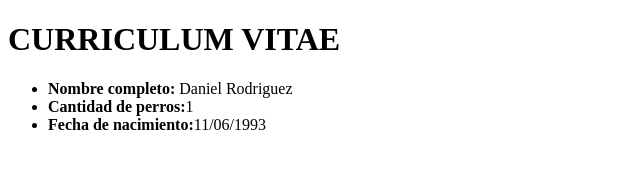
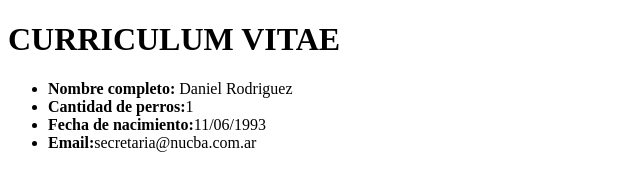
Before and after one commit to daniel-r-2022/nucba_2717, a plain HTML site: page Clase_2/index.html in a window 1280 px wide. Shown: the whole page, without its empty margins (0-640 px from the left). Drawn offline with Linux system fonts and the light colour scheme.

Commit message:
mail agregado

```diff
--- a/Clase_2/index.html
+++ b/Clase_2/index.html
@@ -13,6 +13,7 @@
         <li><b>Nombre completo:</b> Daniel Rodriguez</li>
     <li><b>Cantidad de perros:</b>1</li>
     <li><b>Fecha de nacimiento:</b>11/06/1993</li>
-    </ul>
+<li><b>Email:</b>secretaria@nucba.com.ar</li>
+</ul>
 </body>
 </html>
```
